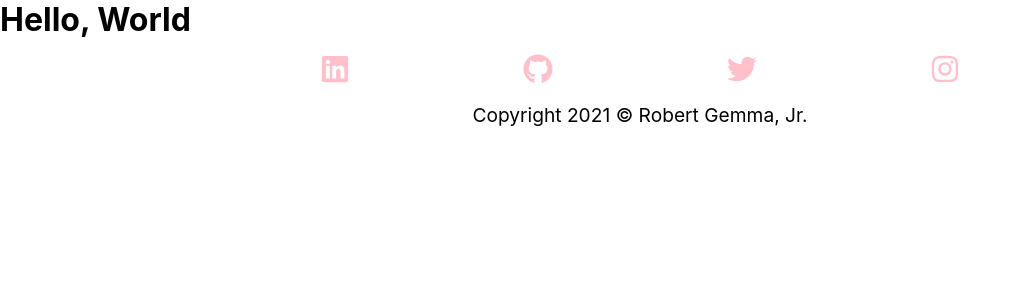
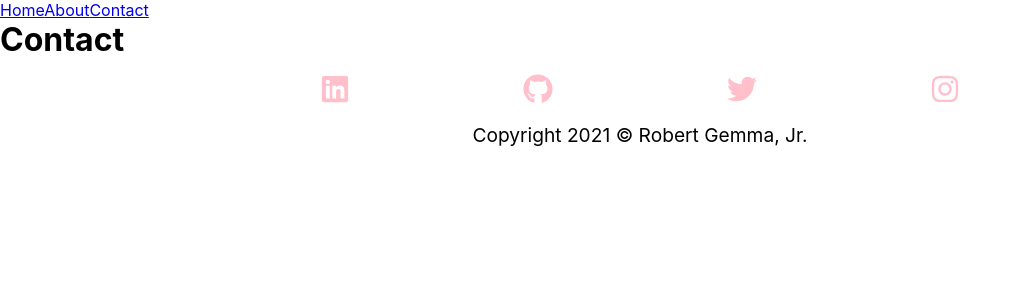
Before and after one commit to RobertGemmaJr/robertgemmajr, a React (Create React App) app in the folder robertgemmajr/: page /contact in a window 1280 px wide. Shown: the top 300 px of the page, without its empty margins (0-1020 px from the left). Built offline with nearby package versions, Linux system fonts and the light colour scheme.

Commit message:
Added react-dom-pages and seperate pages

```diff
--- a/robertgemmajr/package.json
+++ b/robertgemmajr/package.json
@@ -6,16 +6,18 @@
     "@testing-library/jest-dom": "^5.11.9",
     "@testing-library/react": "^11.2.3",
     "@testing-library/user-event": "^12.6.0",
+    "cross-env": "^7.0.3",
     "mongoose": "^5.11.12",
     "react": "^17.0.1",
     "react-dom": "^17.0.1",
     "react-icons": "^4.1.0",
+    "react-router-dom": "^5.2.0",
     "react-scripts": "4.0.1",
     "styled-components": "^5.2.1",
     "web-vitals": "^0.2.4"
   },
   "scripts": {
-    "start": "react-scripts start",
+    "start": "cross-env BROWSER='chrome' react-scripts start",
     "build": "react-scripts build",
     "test": "react-scripts test",
     "eject": "react-scripts eject"
--- a/robertgemmajr/src/App.jsx
+++ b/robertgemmajr/src/App.jsx
@@ -1,11 +1,24 @@
 import React from "react";
-import Footer from "./components/Footer"
+import { BrowserRouter, Route, Switch } from 'react-router-dom';
+
+import Home from './components/pages/Home';
+import About from './components/pages/About';
+import Contact from './components/pages/Contact';
+import Error from './components/pages/Error';
+import Navigation from './components/Navigation';
 
 export default function App() {
   return (
-    <div>
-      <h1> Hello, World </h1>
-      <Footer />
-    </div>
+    <BrowserRouter>
+      <div>
+        <Navigation />
+          <Switch>
+            <Route path="/" component={Home} exact/>
+            <Route path="/about" component={About}/>
+            <Route path="/contact" component={Contact}/>
+            <Route component={Error}/>
+        </Switch>
+      </div>
+    </BrowserRouter>
   );
 }
--- a/robertgemmajr/src/components/Footer.jsx
+++ b/robertgemmajr/src/components/Footer.jsx
@@ -1,5 +1,5 @@
 import React from "react";
-import styled from "styled-components"
+import styled from "styled-components";
 import { FaLinkedin, FaGithub, FaTwitter, FaInstagram } from "react-icons/fa";
 
 const Icons = styled.div`
--- /dev/null
+++ b/robertgemmajr/src/components/Navigation.jsx
@@ -0,0 +1,12 @@
+import React from "react";
+import { NavLink } from 'react-router-dom';
+
+export default function Navigation() {
+    return (
+       <div>
+          <NavLink to="/">Home</NavLink>
+          <NavLink to="/about">About</NavLink>
+          <NavLink to="/contact">Contact</NavLink>
+       </div>
+    );
+}
--- /dev/null
+++ b/robertgemmajr/src/components/pages/About.jsx
@@ -0,0 +1,11 @@
+import React from "react";
+import Footer from "../Footer";
+
+export default function About() {
+    return (
+        <div>
+            <h1>About</h1>
+            <Footer />
+        </div>
+    );
+}
--- /dev/null
+++ b/robertgemmajr/src/components/pages/Contact.jsx
@@ -0,0 +1,11 @@
+import React from "react";
+import Footer from "../Footer";
+
+export default function Contact() {
+    return (
+        <div>
+            <h1>Contact</h1>
+            <Footer />
+        </div>
+    );
+}
--- /dev/null
+++ b/robertgemmajr/src/components/pages/Error.jsx
@@ -0,0 +1,12 @@
+import React from "react";
+import Footer from "../Footer";
+
+export default function Error() {
+    return (
+        <div>
+            <h1>Error</h1>
+            <p>Error: Page does not exist!</p>
+            <Footer />
+        </div>
+    );
+}
--- /dev/null
+++ b/robertgemmajr/src/components/pages/Home.jsx
@@ -0,0 +1,11 @@
+import React from "react";
+import Footer from "../Footer";
+
+export default function Home() {
+    return (
+        <div>
+            <h1>Home</h1>
+            <Footer />
+        </div>
+    );
+}
```
Also changed, not shown: 2 other files (tests, documents, lock files or other folders).
